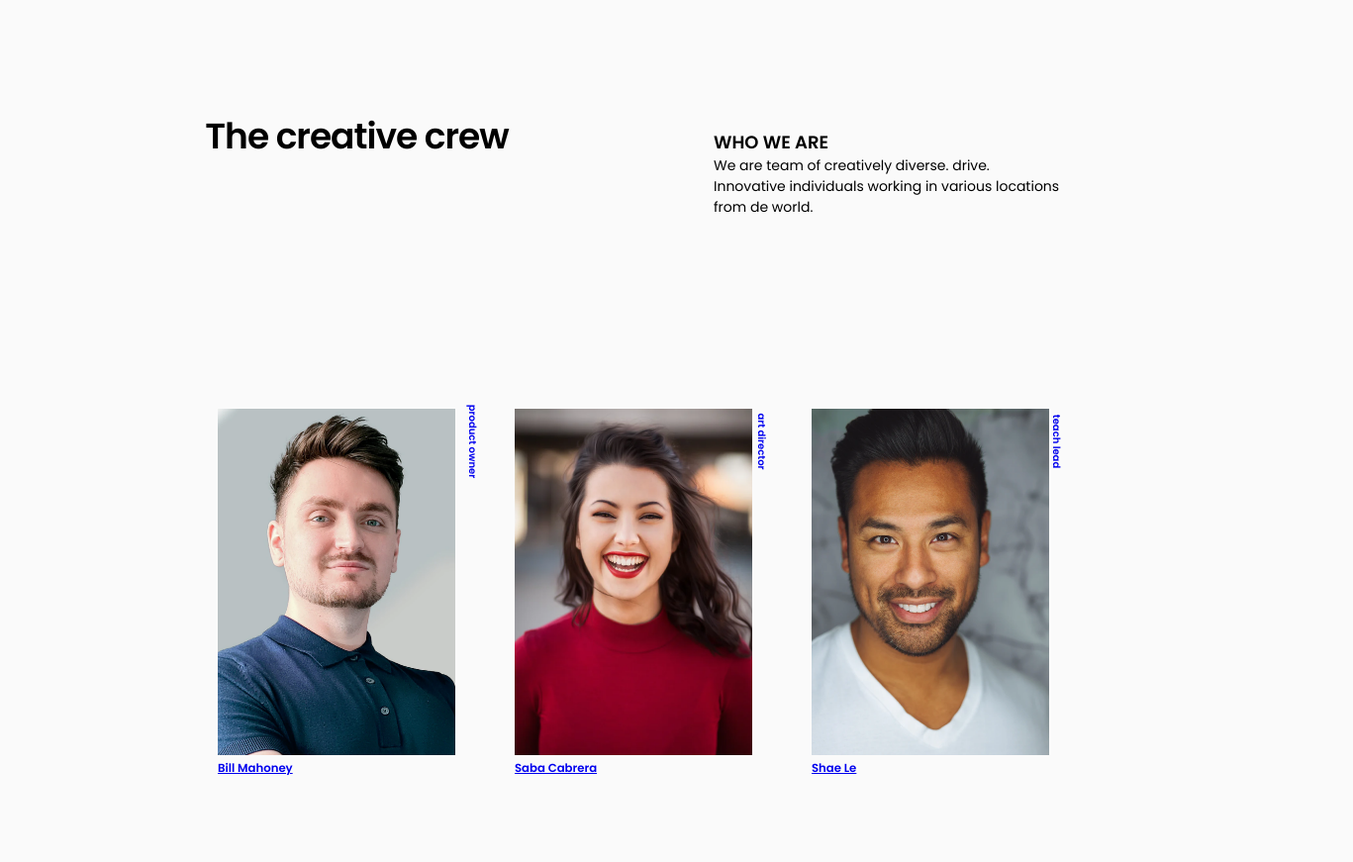
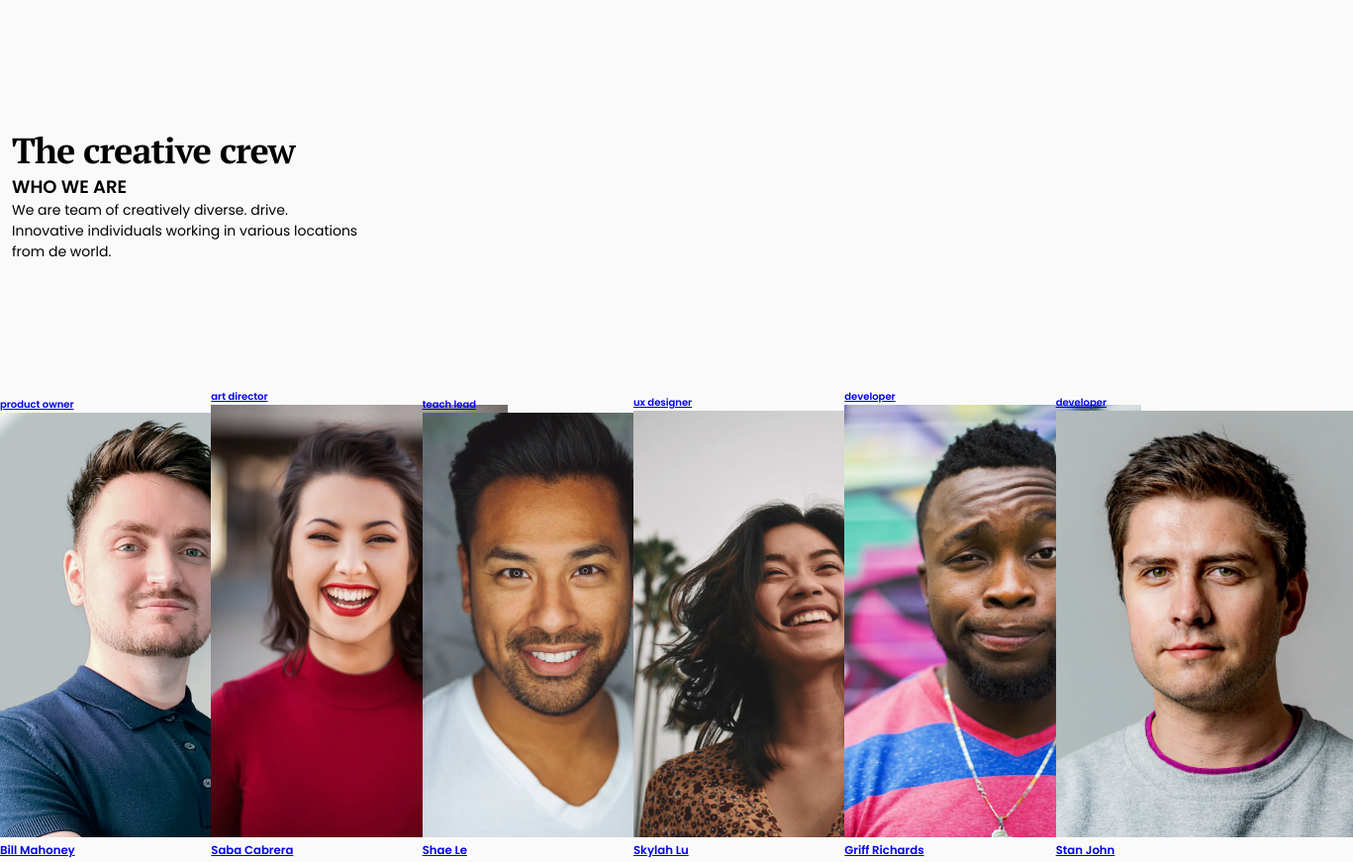
Before and after one commit to lupeMorales/my-team, a React app: page / in a window 1280 px wide. Shown: the top 871 px of the page at 99% size, 1367 px wide, since content can reach past the window. Built offline with nearby package versions, Linux system fonts and the light colour scheme.

Commit message:
restructure styles

```diff
--- a/src/styles/App.scss
+++ b/src/styles/App.scss
@@ -1,4 +1,4 @@
 @import "./core/reset.scss";
 @import "./core/variables.scss";
-@import "./layout/header.scss";
-@import "./layout/main.scss";
+@import "./layout/Header.scss";
+@import "./layout/Main.scss";
--- a/src/styles/core/variables.scss
+++ b/src/styles/core/variables.scss
@@ -1,5 +1,3 @@
-/* :root {
-  $white: #fafafa;
-  $main-font: "Poppins", sans-serif;
-  $second-font: "PT Serif", serif;
-} */
+$white: #fafafa;
+$main-font: "Poppins", sans-serif;
+$second-font: "PT Serif", serif;
--- a/src/styles/layout/header.scss
+++ b/src/styles/layout/header.scss
@@ -1,29 +1,22 @@
+@import "../core/variables.scss";
+
 .header {
-  display: flex;
-  flex-direction: row;
-  flex-wrap: wrap;
-  row-gap: 38px;
-  align-items: baseline;
-  justify-content: flex-start;
   width: 100%;
   height: auto;
-  margin: 110px auto 95px;
-  padding: 0 auto;
-}
-@media all and (min-width: 768px) {
-  .header {
-    justify-content: space-evenly;
+  padding: 10% 12px;
+
+  &__title {
+    font-size: 3.6rem;
+    font-weight: 700;
+    font-family: $second-font;
+    letter-spacing: -1px;
+
+    &::first-letter {
+      text-transform: capitalize;
+    }
   }
 }
-.header__title {
-  font-size: 3.6rem;
-  font-weight: 700;
-  font-family: /* $second-font */ "PT Serif" serif;
-  letter-spacing: -1px;
-}
-.header__title::first-letter {
-  text-transform: capitalize;
-}
+
 .header__subtitle {
   font-size: 1.8rem;
   font-weight: 600;
--- a/src/styles/layout/main.scss
+++ b/src/styles/layout/main.scss
@@ -1,11 +1,10 @@
 .main {
   width: 100%;
   &__container {
-    width: 70%;
-    margin: 0 auto;
+    /*  margin: 0 auto; */
     display: grid;
-    grid-template-columns: repeat(3, 300px);
-    grid-auto-rows: 470px;
+    grid-template-columns: repeat(auto-fit, minmax(13rem, 2fr));
+
     justify-content: center;
   }
   &__card {
@@ -16,13 +15,13 @@
     width: 300px;
 
     & .img {
-      width: 240px;
-      height: 350px;
+      width: 100%;
+      height: 100%;
       object-fit: cover;
     }
-    & .job {
+    /*    & .job {
       position: absolute;
       transform: translate(220px, 25px) rotate(90deg);
-    }
+    } */
   }
 }
```
